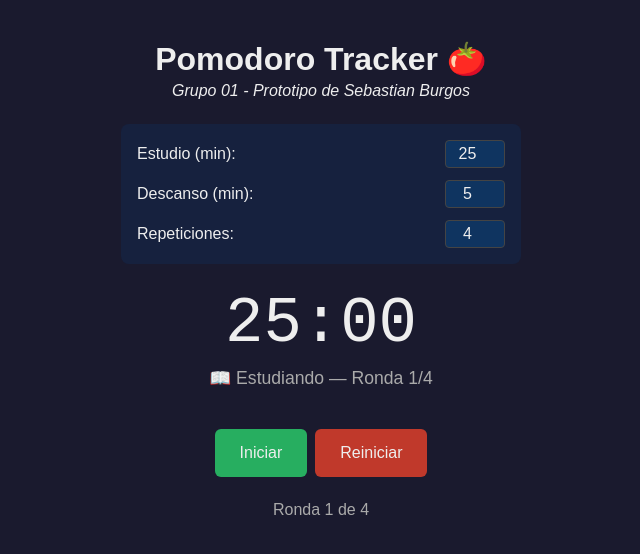
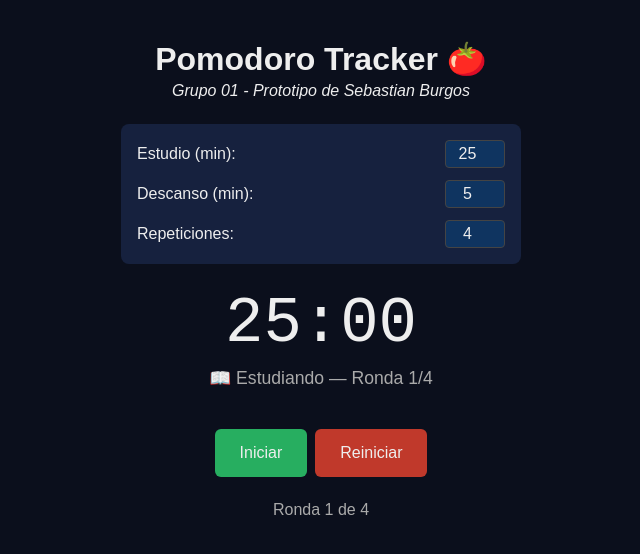
Before and after one commit to Louwz777/pomodoro_tracker, a Next.js app: page / in a window 1280 px wide. Shown: the top 554 px of the page, without its empty margins (319-959 px from the left). Built offline with nearby package versions, Linux system fonts and the light colour scheme.

Commit message:
Oscurecer fondo

```diff
--- a/app/globals.css
+++ b/app/globals.css
@@ -6,7 +6,7 @@
 
 body {
   font-family: Arial, sans-serif;
-  background: #1a1a2e;
+  background: #0b0f1c;
   color: #eee;
   display: flex;
   justify-content: center;
@@ -15,19 +15,19 @@ body {
 }
 
 body.phase-study {
-  background: #1a1a2e;
+  background: #0b0f1c;
 }
 
 body.phase-break {
-  background: #0d3b32;
+  background: #06251f;
 }
 
 body.phase-done {
-  background: #1a2e1a;
+  background: #0d1f0d;
 }
 
 body.phase-break.countdown-alert {
-  background: #3d2a12;
+  background: #2a1b08;
 }
 
 .container {
```
